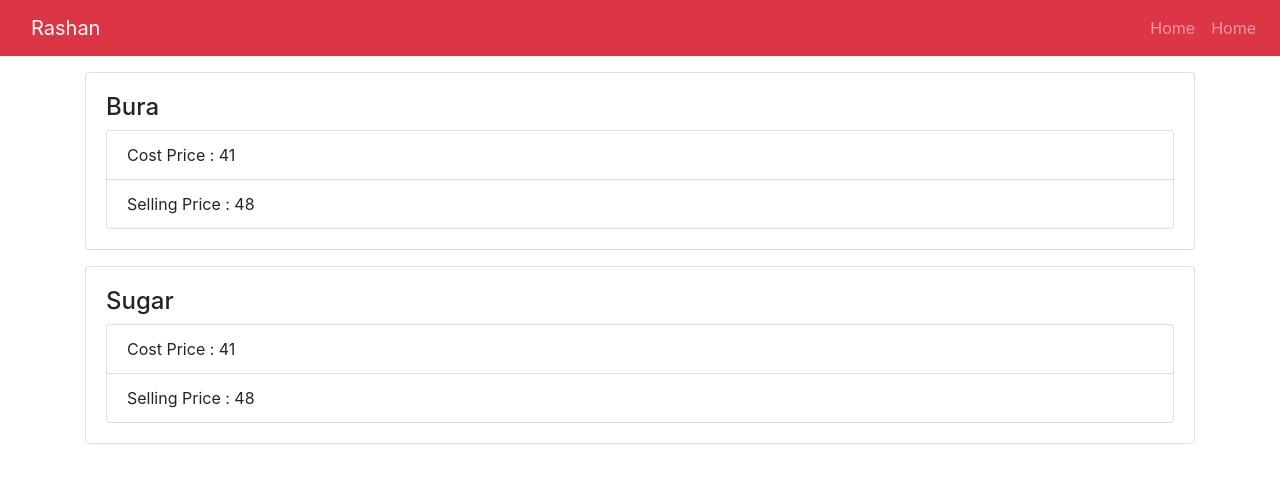
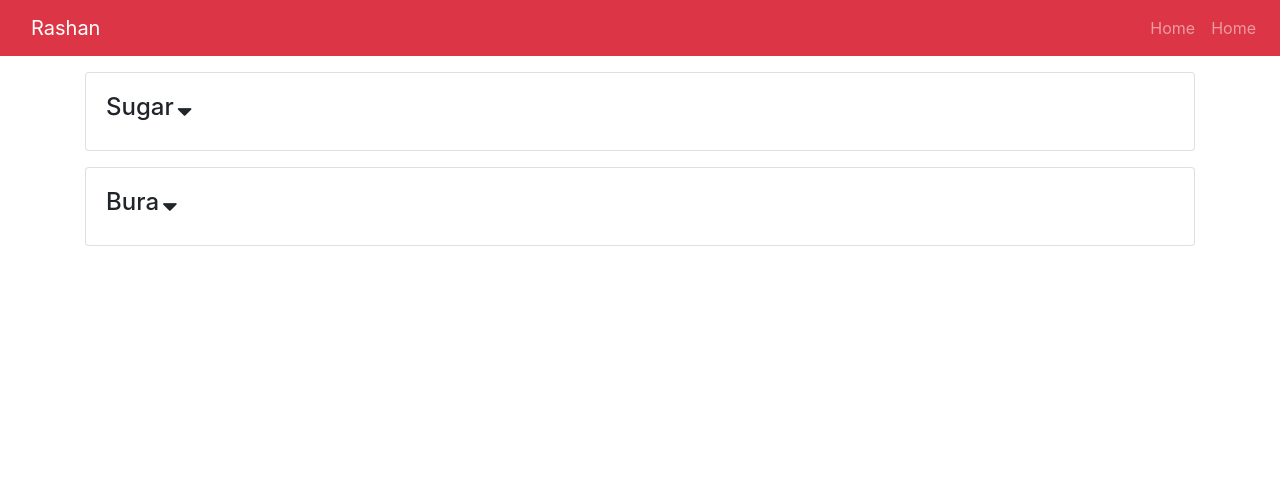
Before and after one commit to HimanshuDotcom/rashan, a React (Create React App) app: page / in a window 1280 px wide. Shown: the top 480 px of the page. Built offline with nearby package versions, Linux system fonts and the light colour scheme.

Commit message:
Toggle item button

```diff
--- a/public/index.html
+++ b/public/index.html
@@ -1,14 +1,12 @@
 <!DOCTYPE html>
 <html lang="en">
+
 <head>
   <meta charset="utf-8" />
   <link rel="icon" href="%PUBLIC_URL%/favicon.ico" />
   <meta name="viewport" content="width=device-width, initial-scale=1" />
   <meta name="theme-color" content="#000000" />
-    <meta
-      name="description"
-      content="Web site created using create-react-app"
-    />
+  <meta name="description" content="Web site created using create-react-app" />
   <link rel="apple-touch-icon" href="%PUBLIC_URL%/logo192.png" />
   <!--
       manifest.json provides metadata used when your web app is installed on a
@@ -24,8 +22,10 @@
       work correctly both with client-side routing and a non-root public URL.
       Learn how to configure a non-root public URL by running `npm run build`.
     -->
+  <link rel="stylesheet" href="https://cdnjs.cloudflare.com/ajax/libs/font-awesome/4.7.0/css/font-awesome.min.css">
   <title>React App</title>
 </head>
+
 <body>
   <noscript>You need to enable JavaScript to run this app.</noscript>
   <div id="root"></div>
@@ -40,4 +40,5 @@
       To create a production bundle, use `npm run build` or `yarn build`.
     -->
 </body>
+
 </html>
--- a/src/App.js
+++ b/src/App.js
@@ -1,5 +1,6 @@
 import Item from './components/Item.js';
 import Header from './components/Header';
+import Items from './components/Items';
 import 'bootstrap/dist/css/bootstrap.min.css';
 
 function App() {
@@ -7,8 +8,7 @@ function App() {
     <div className="App">
       <Header />
       <div className="container">
-        <Item name="Bura" />
-        <Item name="Sugar" />
+        <Items />
       </div>
     </div>
   );
--- a/src/components/Item.js
+++ b/src/components/Item.js
@@ -2,14 +2,35 @@ import React, { Component } from 'react';
 import PropTypes from 'prop-types';
 
 class Item extends Component {
+    state = {
+        showInfo: false,
+    }
+
+    showItem = () => {
+        this.setState(prevState => ({
+            showInfo: !prevState.showInfo
+        }))
+    }
+
     render() {
         return (
             <div className="card card-body mb-3">
-                <h4>{this.props.name}</h4>
-                <ul className="list-group">
-                    <li className="list-group-item">Cost Price : 41</li>
-                    <li className="list-group-item">Selling Price : 48</li>
-                </ul>
+                <h4>
+                    {this.props.name}
+                    <i
+                        onClick={this.showItem}
+                        className="ml-1 fa fa-sort-down"
+                        style={{ cursor: "pointer" }}></i>
+                </h4>
+                {this.state.showInfo ?
+                    (<ul className="list-group">
+                        <li className="list-group-item">Cost Price : {this.props.cp}</li>
+                        <li className="list-group-item">Selling Price : {this.props.sp}</li>
+                    </ul>)
+                    :
+                    null
+                }
+
             </div>
         )
     }
@@ -17,6 +38,8 @@ class Item extends Component {
 
 Item.propTypes = {
     name: PropTypes.string.isRequired,
+    cp: PropTypes.number.isRequired,
+    sp: PropTypes.number.isRequired
 }
 
 export default Item;
--- /dev/null
+++ b/src/components/Items.js
@@ -0,0 +1,33 @@
+import React, { Component } from 'react'
+import Item from './Item';
+
+class Items extends Component {
+
+    state = {
+        items: [
+            {
+                id: 1,
+                name: "Sugar",
+                cp: 36,
+                sp: 38
+            },
+            {
+                id: 2,
+                name: "Bura",
+                cp: 41,
+                sp: 48
+            }
+        ]
+    };
+    render() {
+        const { items } = this.state;
+        return (
+            <>
+                {items.map(item => (
+                    <Item key={item.id} name={item.name} cp={item.cp} sp={item.sp} />
+                ))}
+            </>
+        )
+    }
+}
+export default Items;
```
Lines whose indentation alone changed are shown as unchanged.
